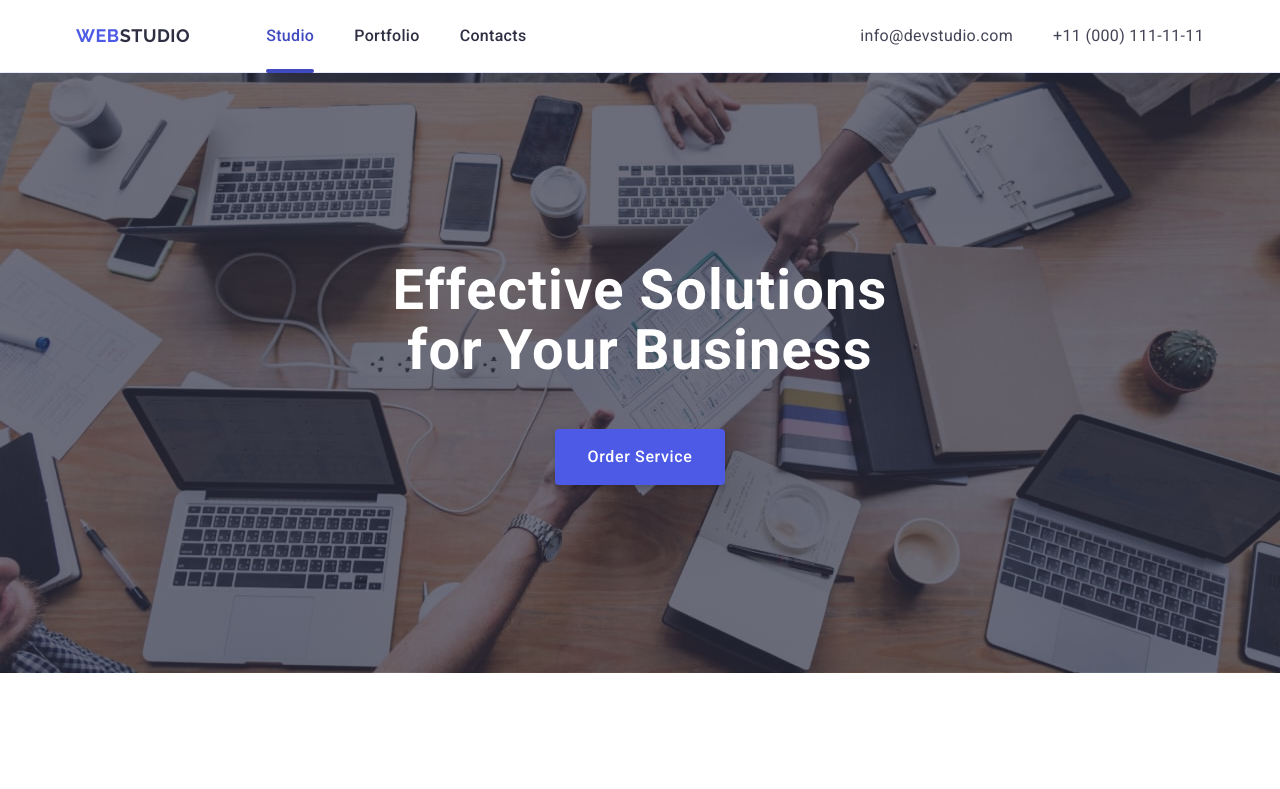
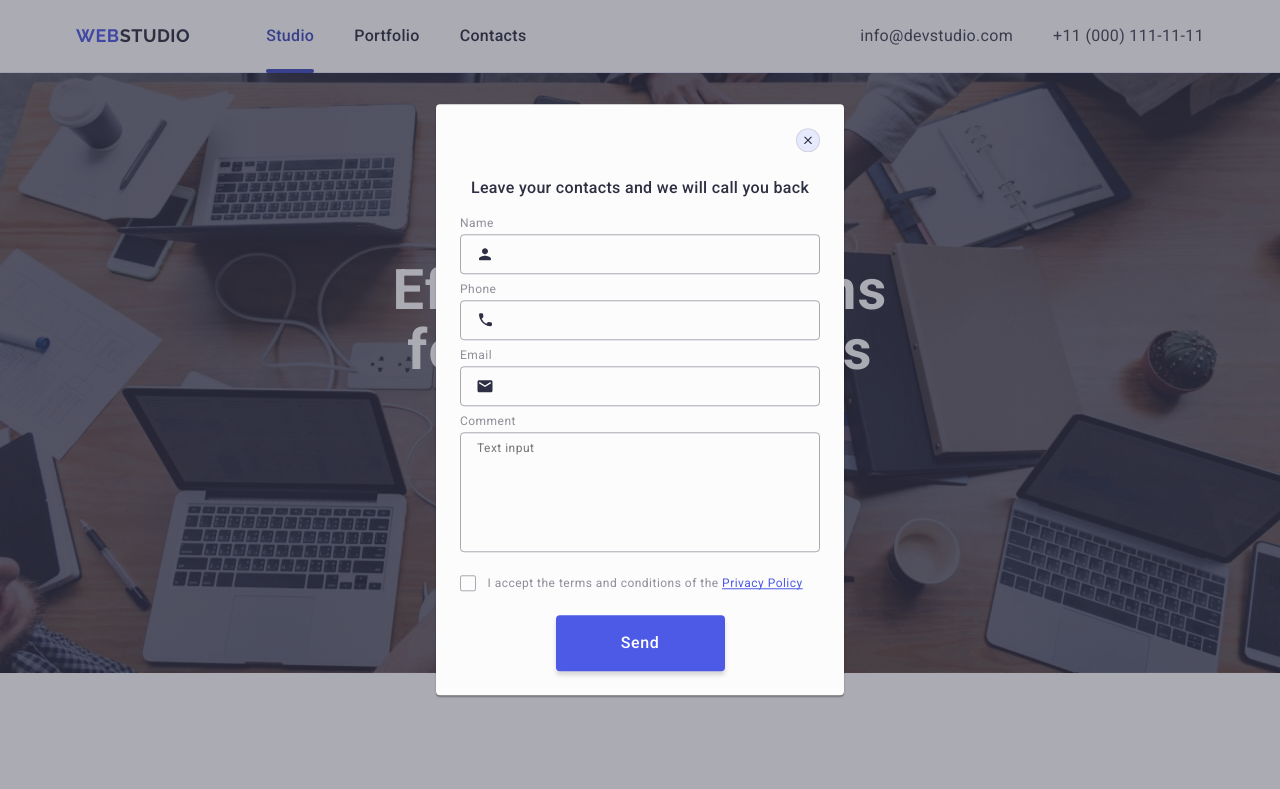
Before and after one commit to MitNameTatyana/goit-markup-hw-05, a plain HTML site: page index.html in a window 1280 px wide. Shown: the top 789 px of the page. Drawn offline with nearby package versions, Linux system fonts and the light colour scheme.

Commit message:
fix bags

```diff
--- a/css/styles.css
+++ b/css/styles.css
@@ -621,6 +621,10 @@ body {
 }
 
 .contacts-form-field-wrapper {
+  margin-bottom: 8px;
+}
+
+.contacts-form-field-wrapper:nth-child(4) {
   margin-bottom: 16px;
 }
 
@@ -716,7 +720,6 @@ body {
   + .contacts-form-checkbox-label
   .contacts-form-own-checkbox {
   background-color: #404bbf;
-  border-color: #404bbf;
   fill: #f4f4fd;
   border: none;
 }
--- a/index.html
+++ b/index.html
@@ -629,7 +629,7 @@
       </div>
     </footer>
 
-    <div class="backdrop">
+    <div class="backdrop is-open">
       <div class="modal">
         <button class="modal-close-btn" type="button">
           <svg
```
